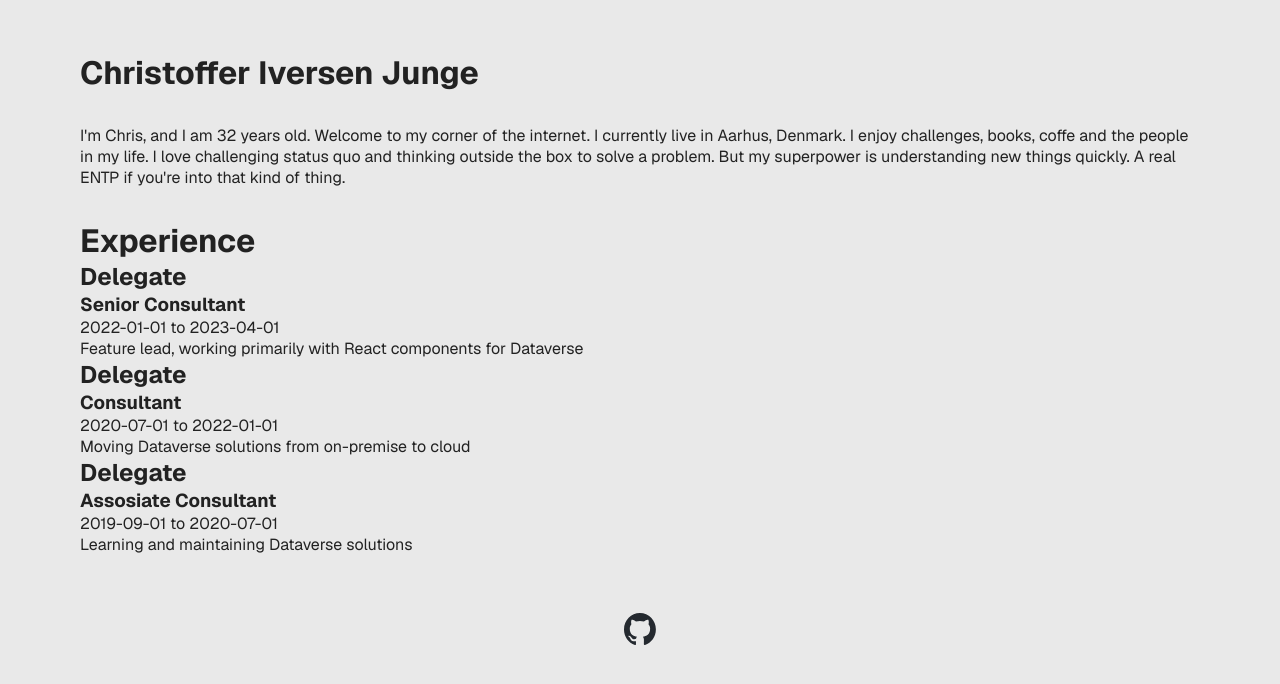
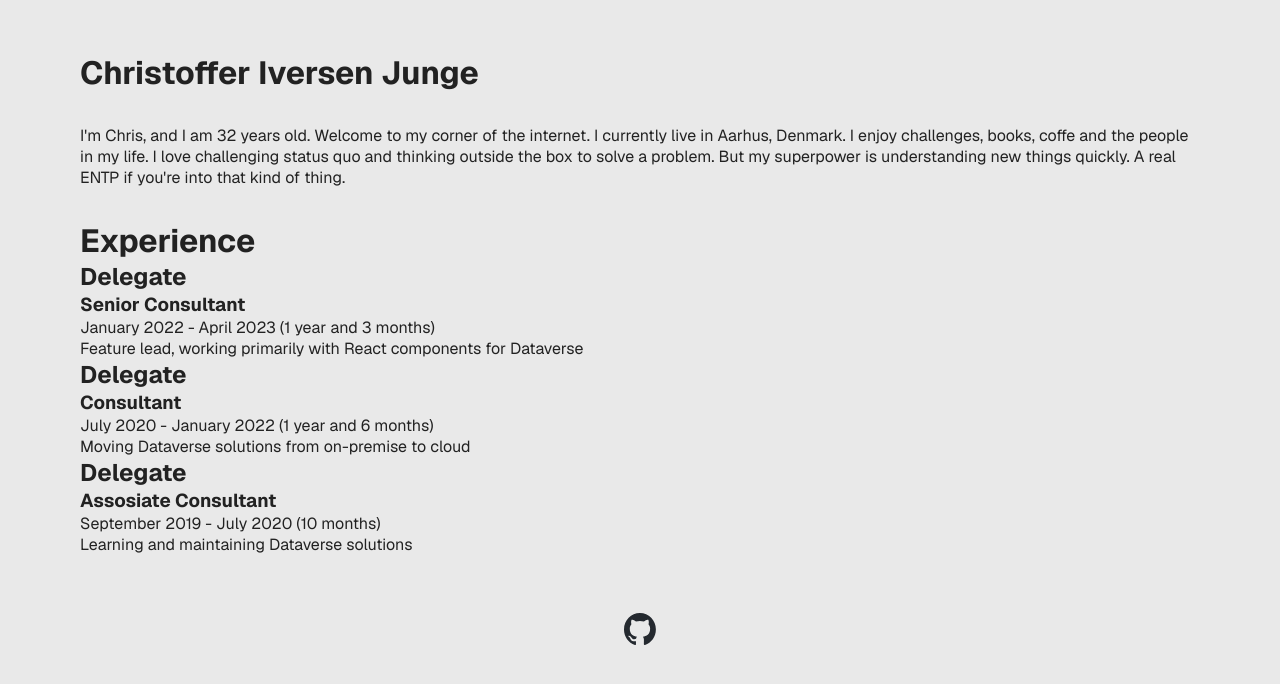
Before and after one commit to sixfourtwo/sixfourtwo.github.io, a Next.js app: page / in a window 1280 px wide. Shown: the part 112-796 px from the top of the page. Built offline with nearby package versions, Linux system fonts and the light colour scheme.

Commit message:
Better visual date time info for experience
Helper methods for human readable dates, as well as timespan.
Also, get it as date directly from the metadata

```diff
--- a/src/app/contentUtil/contentReader.ts
+++ b/src/app/contentUtil/contentReader.ts
@@ -8,5 +8,5 @@ const paths = {
 
 export function getExperience() {
     return getMDXData(path.join(process.cwd(), paths.base, paths.experience))
-        .sort((a, b) => new Date(b.metadata.from).getTime() - new Date(a.metadata.from).getTime())
+        .sort((a, b) => b.metadata.from.getTime() - a.metadata.from.getTime())
 }
--- a/src/app/contentUtil/mdxParser.ts
+++ b/src/app/contentUtil/mdxParser.ts
@@ -13,8 +13,18 @@ type Metadata = {
     short: string
 }
 
+type MetadataFormatted = {
+    image?: string
+    currentjob: string
+    workplace: string
+    title: string
+    from: Date
+    to: Date
+    short: string
+}
+
 type MDXData = {
-    metadata: Metadata,
+    metadata: MetadataFormatted,
     slug: string,
     content: string
 }
@@ -31,10 +41,20 @@ function parseFrontmatter(fileContent: string) {
         let [key, ...valueArr] = line.split(': ')
         let value = valueArr.join(': ').trim()
         value = value.replace(/^['"](.*)['"]$/, '$1') // Remove quotes
-        metadata[key.trim() as keyof Metadata] = value
+        metadata[key.trim() as keyof Metadata] = value;
     })
 
-    return { metadata: metadata as Metadata, content }
+    let formatted: MetadataFormatted = {
+        image: metadata.image,
+        currentjob: metadata.currentjob!,
+        short: metadata.short!,
+        title: metadata.title!,
+        workplace: metadata.workplace!,
+        from: new Date(metadata.from!),
+        to: new Date(metadata.to!)
+    }
+
+    return { metadata: formatted as MetadataFormatted, content }
 }
 
 function getMDXFiles(dir: string) {
--- /dev/null
+++ b/src/app/helpers/dateHelper.ts
@@ -0,0 +1,41 @@
+export function toHumanReadableTimespan(from: Date, to: Date){
+    let yearDif = to.getFullYear() - from.getFullYear();
+    let monthDif = to.getMonth() - from.getMonth();
+
+    if(yearDif === 0 && monthDif === 0) { // Within this month!
+        let currentDay = new Date().getDay() + 1;
+        return `${currentDay} day${currentDay > 1 ? 's' : ''}`;
+    }
+
+    if(monthDif < 0){
+        yearDif--;
+        monthDif = 12 + monthDif;
+    }
+
+    let yearText = yearDif > 0 ? `${yearDif} year${yearDif > 1 ? 's' : ''}` : '';
+    let monthText = monthDif > 0 ? `${monthDif} month${monthDif > 1 ? 's' : ''}` : '';
+
+    return `${yearText}${yearText != '' && monthText != '' ? ' and ' : ''}${monthText}`;
+}
+
+export function toHumanReadableMonthAndYear(date: Date) {
+    return `${getTypedMonth(date.getMonth())} ${date.getFullYear()}`;
+}
+
+function getTypedMonth(month: number){
+    switch (month) {
+        case 0: return 'January';
+        case 1: return 'February';
+        case 2: return 'March';
+        case 3: return 'April';
+        case 4: return 'May';
+        case 5: return 'June';
+        case 6: return 'July';
+        case 7: return 'August';
+        case 8: return 'September';
+        case 9: return 'October';
+        case 10: return 'November';
+        case 11: return 'December';
+        default: return '';
+    }
+}
--- a/src/app/sections/experience.tsx
+++ b/src/app/sections/experience.tsx
@@ -1,4 +1,5 @@
 import { getExperience } from "../contentUtil/contentReader";
+import { toHumanReadableTimespan, toHumanReadableMonthAndYear } from "../helpers/dateHelper";
 
 export default function Experience() {
     const experience = getExperience();
@@ -8,7 +9,7 @@ export default function Experience() {
             <div key={exp.slug}>
                 <h2>{exp.metadata.workplace}</h2>
                 <h3>{exp.metadata.title}</h3>
-                <p>{exp.metadata.from} to {exp.metadata.to}</p>
+                <p>{toHumanReadableMonthAndYear(exp.metadata.from)} - {toHumanReadableMonthAndYear(exp.metadata.to)} ({toHumanReadableTimespan(exp.metadata.from, exp.metadata.to)})</p>
                 <p>{exp.metadata.short}</p>
             </div>
         );
--- a/src/app/sections/personalInfo.tsx
+++ b/src/app/sections/personalInfo.tsx
@@ -1,4 +1,3 @@
-
 export default function PersonalInfo() {
     const birthDate = new Date(1992, 11, 7);
     const now = new Date();
```
